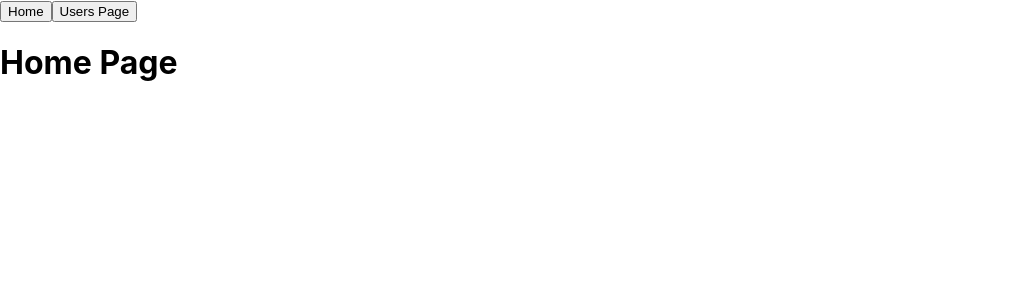
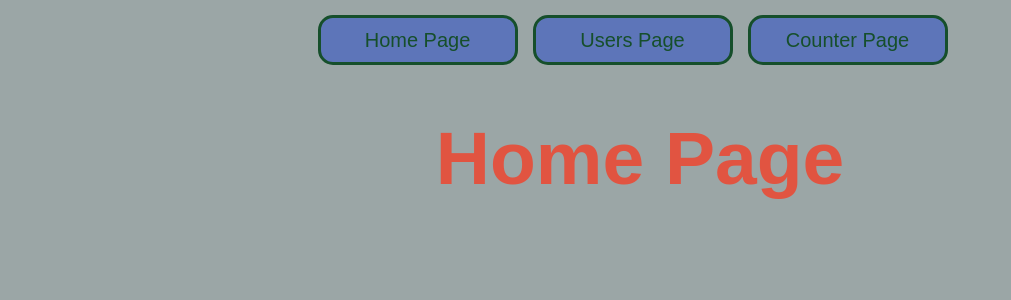
Before and after one commit to dmitryrubashko/counter, a React (Create React App) app in the folder app/: page / in a window 1280 px wide. Shown: the top 300 px of the page, without its empty margins (0-1011 px from the left). Built offline with nearby package versions, Linux system fonts and the light colour scheme.

Commit message:
new commit

```diff
--- a/app/src/Components/Header/index.js
+++ b/app/src/Components/Header/index.js
@@ -1,15 +1,23 @@
 import {Link} from "react-router-dom";
 import {ROUTES} from "../../Routes/routeNames";
+import styles from './styles.module.scss'
 
 const Header = () => {
   return (
-    <div>
+    <div className={styles.headerButtons}>
+
       <Link to={ROUTES.HOME}>
-        <button>Home</button>
+        <button className={styles.button}>Home Page</button>
       </Link>
+
       <Link to={ROUTES.USERS_PAGE}>
-        <button>Users Page</button>
+        <button className={styles.button}>Users Page</button>
       </Link>
+
+      <Link to={ROUTES.COUNTER_PAGE}>
+        <button className={styles.button}>Counter Page</button>
+      </Link>
+
     </div>
   );
 };
--- /dev/null
+++ b/app/src/Components/Header/styles.module.scss
@@ -0,0 +1,20 @@
+
+.headerButtons {
+  margin: 15px auto;
+  text-align: center;
+}
+
+.button {
+  font-family: sans-serif;
+  border-radius: 15px;
+  background: rgba(81, 107, 189, 0.83);
+  font-size: 20px;
+  color: #164f2b;
+  width: 200px;
+  height: 50px;
+  border: 3px #164f2b solid;
+
+  &:first-of-type {
+    margin-right: 15px;
+  }
+}
--- a/app/src/Pages/Home/index.js
+++ b/app/src/Pages/Home/index.js
@@ -1,6 +1,6 @@
 import React from 'react';
 import Header from "../../Components/Header";
-
+import styles from './styles.modules.scss'
 const homePage = () => {
   return (
     <div>
--- /dev/null
+++ b/app/src/Pages/Home/styles.modules.scss
@@ -0,0 +1,6 @@
+h1 {
+  font-size: 75px;
+  font-family: sans-serif;
+  text-align: center;
+  color: #e15441;
+}
--- a/app/src/Routes/routeNames.js
+++ b/app/src/Routes/routeNames.js
@@ -1,5 +1,5 @@
 export const ROUTES = {
   HOME: '/',
   USERS_PAGE: '/users',
-  COUNTER_PAGE: '/counter'
+  COUNTER_PAGE: '/counter',
 }
--- a/app/src/index.css
+++ b/app/src/index.css
@@ -5,6 +5,7 @@ body {
     sans-serif;
   -webkit-font-smoothing: antialiased;
   -moz-osx-font-smoothing: grayscale;
+  background: rgba(104, 121, 121, 0.66);
 }
 
 code {
```
